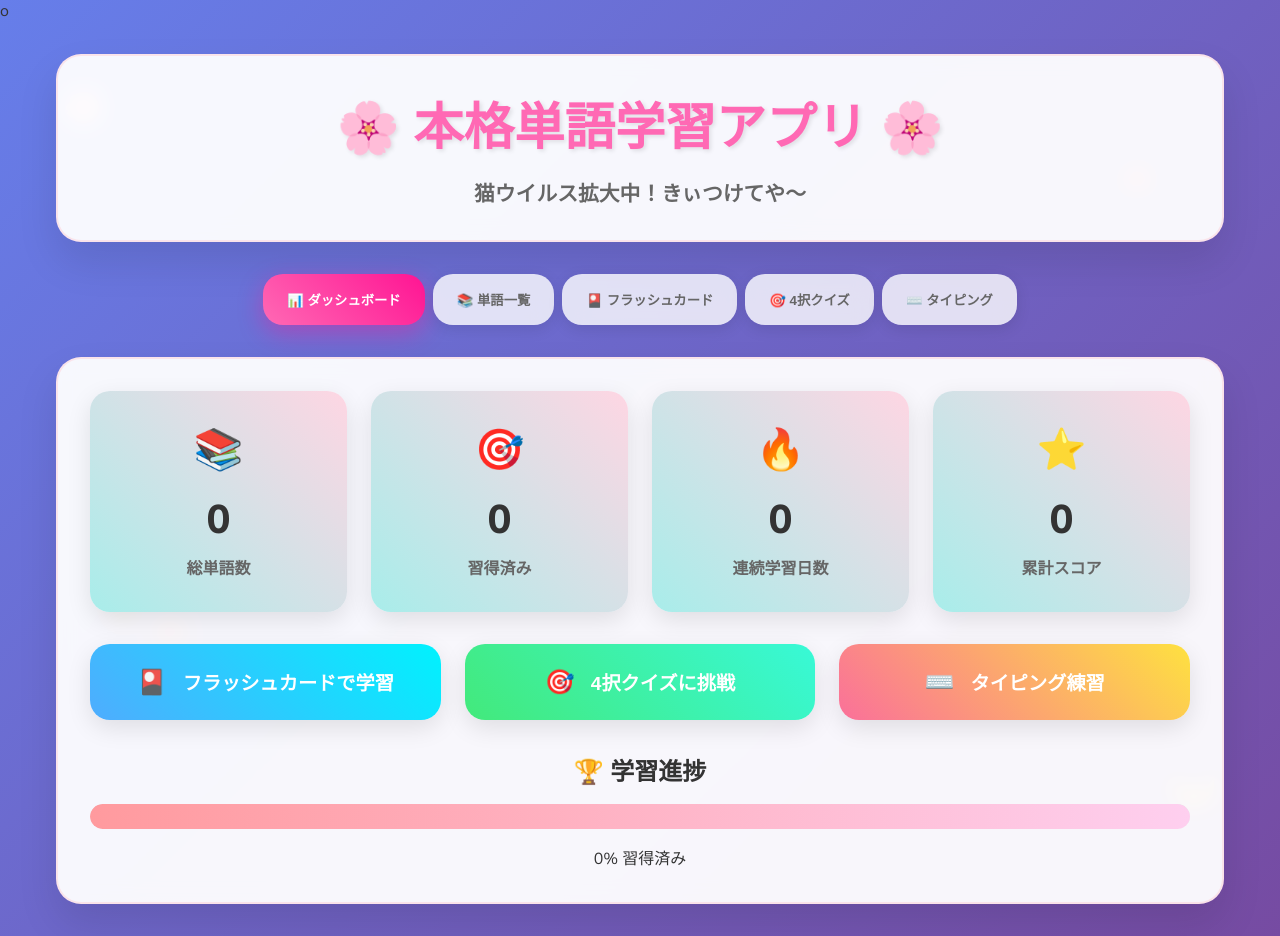
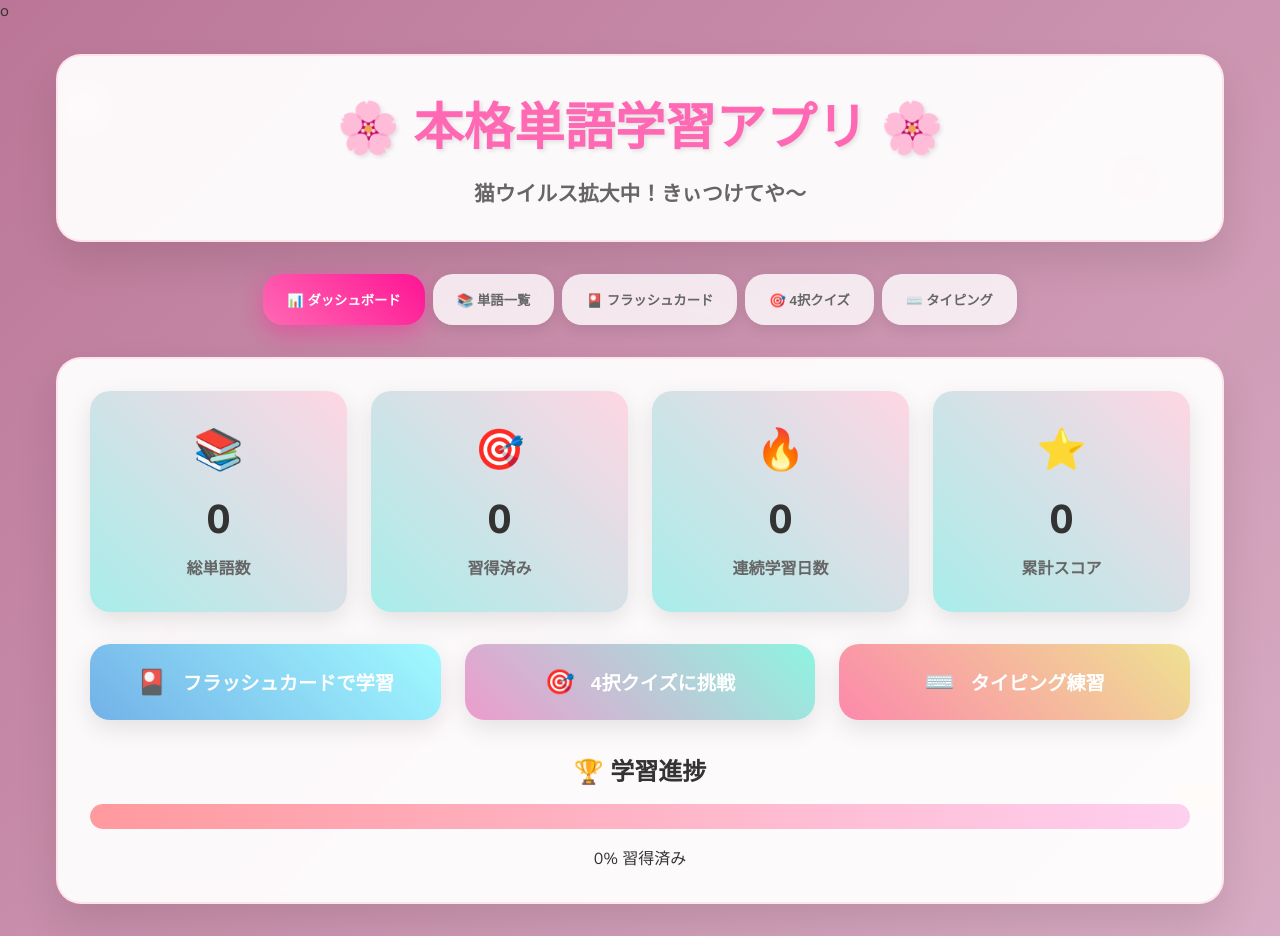
Before and after one commit to aaaaaaaaa-wq-gl/my-word-app, a plain HTML site: page index.html in a window 1280 px wide. Drawn offline with nearby package versions, Linux system fonts and the light colour scheme.

Commit message:
Update styles.css

```diff
--- a/styles.css
+++ b/styles.css
@@ -10,7 +10,7 @@
 
 body {
     font-family: 'Nunito', sans-serif;
-    background: linear-gradient(135deg, #667eea 0%, #764ba2 100%);
+    background: linear-gradient(135deg,  #bb7697 0%, #d8acc4 100%);
     min-height: 100vh;
     color: #333;
     position: relative;
@@ -209,17 +209,17 @@ h1 {
 }
 
 .action-btn.primary {
-    background: linear-gradient(45deg, #4facfe, #00f2fe);
+    background: linear-gradient(45deg, #73b1e8, #a1faff);
     color: white;
 }
 
 .action-btn.success {
-    background: linear-gradient(45deg, #43e97b, #38f9d7);
+    background: linear-gradient(45deg, #ec9ccc, #8ef4e1);
     color: white;
 }
 
 .action-btn.warning {
-    background: linear-gradient(45deg, #fa709a, #fee140);
+    background: linear-gradient(45deg,  #fc89ab, #efe191);
     color: white;
 }
 
@@ -554,7 +554,7 @@ h1 {
 }
 
 .question-card {
-    background: linear-gradient(45deg, #667eea, #764ba2);
+    background: linear-gradient(45deg, #a8b4eb, #9e80bb);
     color: white;
     padding: 2rem;
     border-radius: 20px;
@@ -595,7 +595,7 @@ h1 {
 }
 
 .option-btn.correct {
-    background: linear-gradient(45deg, #43e97b, #38f9d7);
+    background: linear-gradient(45deg,  #f89ee0, #70e2cd);
     color: white;
 }
 
@@ -879,4 +879,5 @@ h1 {
         font-size: 1.2rem;
         padding: 1rem;
     }
+
 }
```
